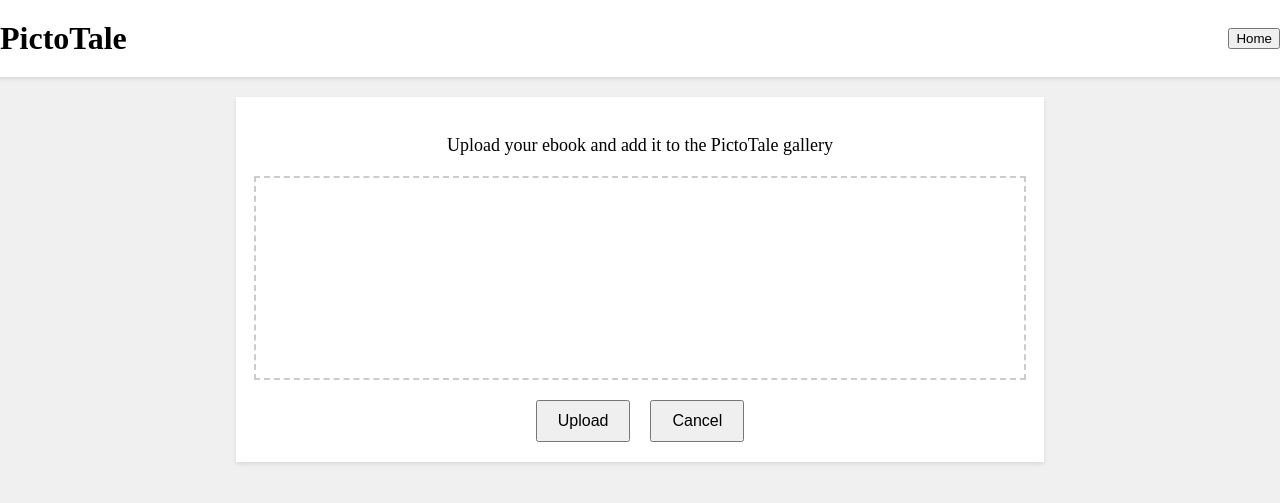
After one commit to BernLeWal/PictoTale, a Flask app: page /upload in a window 1280 px wide. The commit adds this page. Shown: the top 503 px of the page. Run offline with Flask 3, Linux system fonts and the light colour scheme.

Commit message:
add upload page

```diff
--- a/app.py
+++ b/app.py
@@ -1,11 +1,33 @@
 #!/bin/py
-from flask import Flask, render_template
+import os
+from flask import Flask, render_template, request, redirect, url_for
+import pdfparser
 
 app = Flask(__name__)
+app.config['UPLOAD_FOLDER'] = 'uploads'
 
 @app.route('/')
 def index():
     return render_template('index.html')
 
+@app.route('/upload', methods=['GET', 'POST'])
+def upload():
+    if request.method == 'POST':
+        file = request.files['file']
+        if file:
+            filepath = os.path.join(app.config['UPLOAD_FOLDER'], file.filename)
+            file.save(filepath)
+
+            # convert to plain-text
+            text = pdfparser.pdfparser(filepath)
+            filepath = filepath.replace('.pdf', '.txt')
+            with open(filepath, 'w', encoding='utf-8') as f:
+                f.write(text)
+
+            return redirect(url_for('index'))
+    return render_template('upload.html')
+
 if __name__ == "__main__":
+    if not os.path.exists('uploads'):
+        os.makedirs('uploads')
     app.run(debug=True)
--- a/experiments/pdf_parser.py
+++ b/pdfparser.py
@@ -32,7 +32,7 @@ def pdfparser(data):
         interpreter.process_page(page)
         data =  retstr.getvalue()
 
-    print(data)
+    return data
 
 if __name__ == '__main__':
     pdfparser("tales/Machine_stops.pdf")
--- a/static/css/style.css
+++ b/static/css/style.css
@@ -59,3 +59,55 @@ body {
     margin: 0 10px;
     font-size: 16px;
 }
+
+.upload-container {
+    width: 60%;
+    margin: 20px auto;
+    background-color: #fff;
+    padding: 20px;
+    text-align: center;
+    box-shadow: 0 2px 4px rgba(0, 0, 0, 0.1);
+}
+
+.intro-text {
+    margin-bottom: 20px;
+    font-size: 18px;
+}
+
+.upload-form {
+    display: flex;
+    flex-direction: column;
+    align-items: center;
+}
+
+.drop-zone {
+    width: 100%;
+    height: 200px;
+    border: 2px dashed #ccc;
+    display: flex;
+    justify-content: center;
+    align-items: center;
+    margin-bottom: 20px;
+    position: relative;
+}
+
+.drop-zone .file-input {
+    position: absolute;
+    width: 100%;
+    height: 100%;
+    top: 0;
+    left: 0;
+    opacity: 0;
+    cursor: pointer;
+}
+
+.upload-buttons {
+    display: flex;
+    gap: 20px;
+}
+
+.upload-button,
+.cancel-button {
+    padding: 10px 20px;
+    font-size: 16px;
+}
--- /dev/null
+++ b/templates/upload.html
@@ -0,0 +1,32 @@
+<!doctype html>
+<html lang="en">
+<head>
+<meta charset="UTF-8">
+<meta name="viewport" content="width=device-width, initial-scale=1.0">
+<link rel="stylesheet" href="/static/css/style.css">
+<title>PictoTale - Upload ebook</title>
+</head>
+<body>
+<div class="container">
+    <div class="header">
+        <h1>PictoTale</h1>
+        <button class="home-button" onclick="window.location.href='/'">Home</button>
+    </div>
+
+    <div class="upload-container">
+        <p class="intro-text">Upload your ebook and add it to the PictoTale gallery</p>
+
+        <form action="/upload" method="POST" enctype="multipart/form-data" class="upload-form">
+            <div class="drop-zone">
+                <input type="file" name="file" class="file-input">
+            </div>
+
+            <div class="upload-buttons">
+                <button type="submit" class="upload-button">Upload</button>
+                <button type="button" class="cancel-button" onclick="window.location.href='/'">Cancel</button>
+            </div>
+        </form>
+    </div>
+</div>
+</body>
+</html>
```
Also changed, not shown: DEVELOPMENT.md (+34 -0 lines), README.md, 1 other file.
